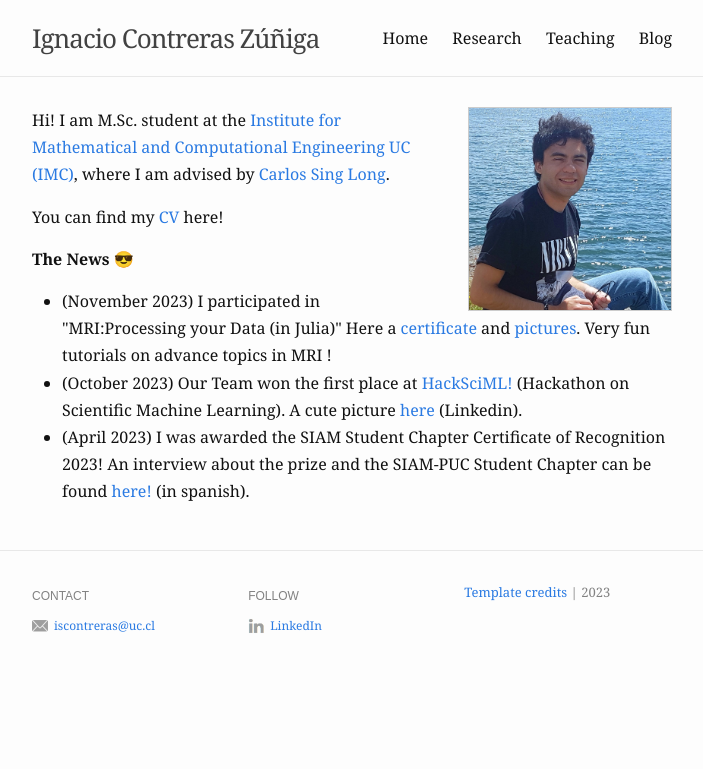
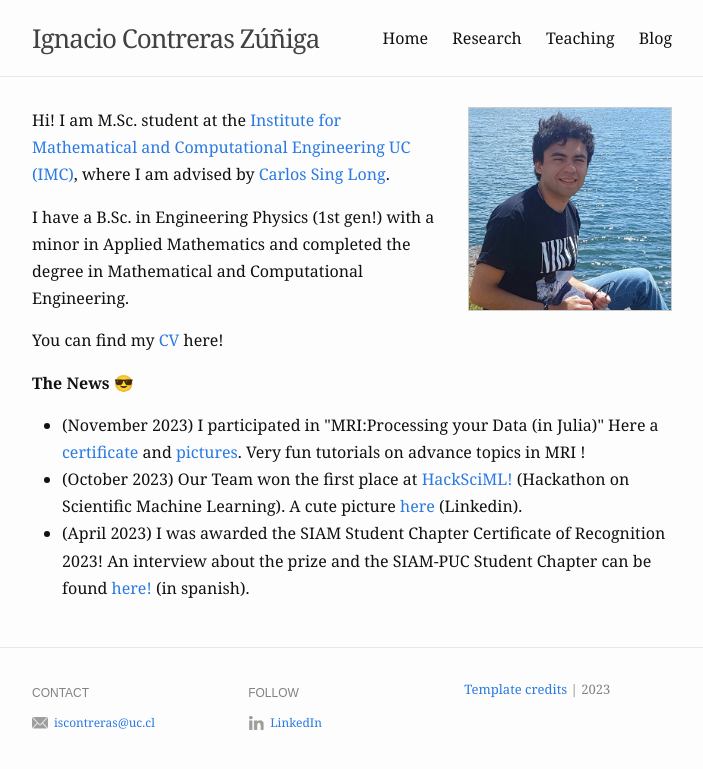
Before and after one commit to ignacontreras/ignacontreras.github.io, a Jekyll site: the page built from index.md, in a window 1280 px wide. Shown: the top 769 px of the page, without its empty margins (288-991 px from the left). Built offline with Jekyll 4.4.1, drawn with Linux system fonts in a browser that asks for light colours.

Commit message:
Update index.md

```diff
--- a/index.md
+++ b/index.md
@@ -8,7 +8,9 @@ profile_picture:
 <p>
  Hi! I am M.Sc. student at the <a href="https://imc.uc.cl/">Institute for Mathematical and Computational Engineering UC (IMC)</a>, where I am advised by <a href="https://scholar.google.com/citations?user=MmWdheoAAAAJ&hl=en&oi=ao">Carlos Sing Long</a>.
 </p>
-
+<p>
+  I have a B.Sc. in Engineering Physics (1st gen!) with a minor in Applied Mathematics and completed the degree in Mathematical and Computational Engineering.
+</p>
 <p>
   You can find my <a href="data/CV_Ignacio_C.pdf">CV</a> here!
 </p>
```
